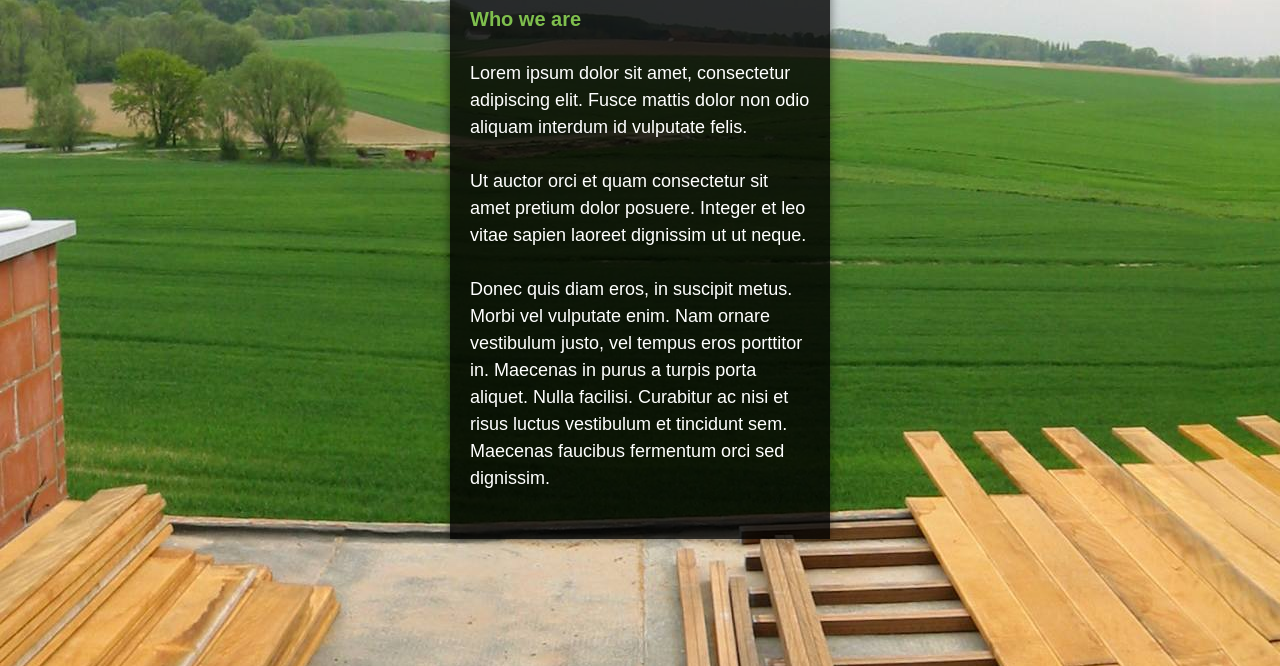
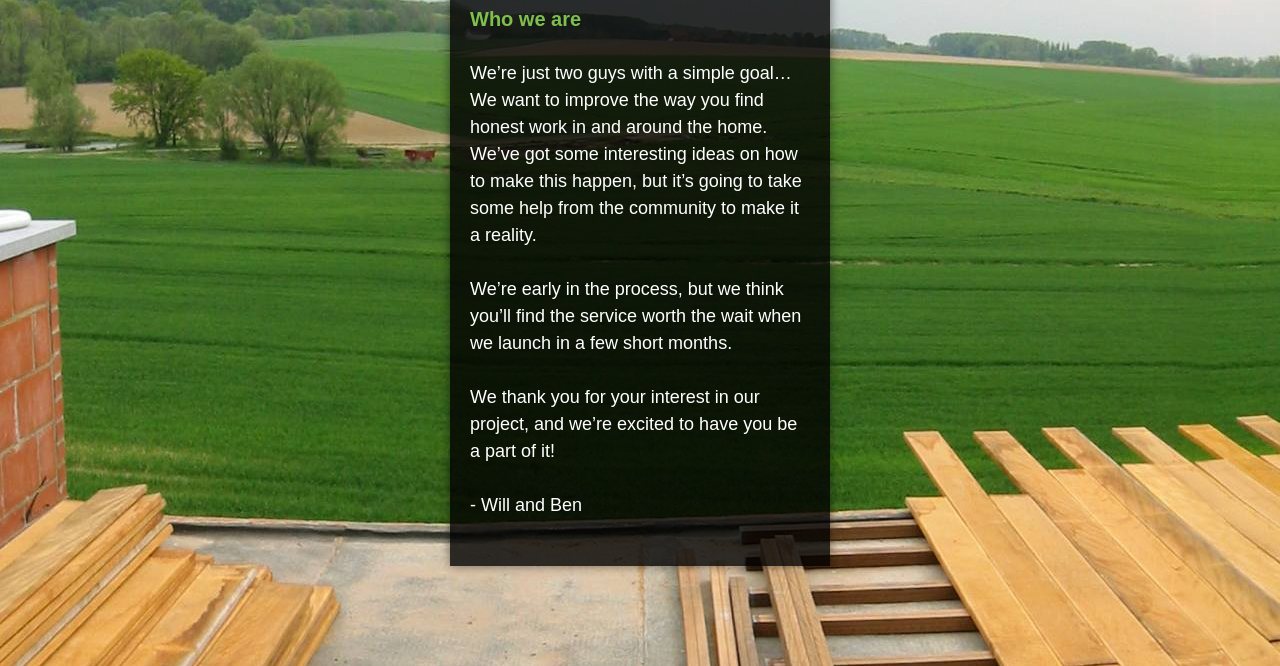
Before and after one commit to nerdyworm/launchy, a plain HTML site: page public/about.html in a window 1280 px wide. Shown: the part 193-859 px from the top of the page. Before the commit the page ends 832 px from the top, so only its background shows below. Drawn offline with Linux system fonts and the light colour scheme.

Commit message:
updates to about text

```diff
--- a/public/about.html
+++ b/public/about.html
@@ -17,9 +17,10 @@
 
     <div id="about">
       <h2 class="hi">Who we are</h2>
-      <p>Lorem ipsum dolor sit amet, consectetur adipiscing elit. Fusce mattis dolor non odio aliquam interdum id vulputate felis.</p>
-      <p>Ut auctor orci et quam consectetur sit amet pretium dolor posuere. Integer et leo vitae sapien laoreet dignissim ut ut neque.</p>
-      <p>Donec quis diam eros, in suscipit metus. Morbi vel vulputate enim. Nam ornare vestibulum justo, vel tempus eros porttitor in. Maecenas in purus a turpis porta aliquet. Nulla facilisi. Curabitur ac nisi et risus luctus vestibulum et tincidunt sem. Maecenas faucibus fermentum orci sed dignissim.</p>
+      <p>We’re just two guys with a simple goal…We want to improve the way you find honest work in and around the home.  We’ve got some interesting ideas on how to make this happen, but it’s going to take some help from the community to make it a reality.</p>
+        <p>We’re early in the process, but we think you’ll find the service worth the wait when we launch in a few short months.</p>
+        <p>We thank you for your interest in our project, and we’re excited to have you be a part of it!</p>
+        <p>- Will and Ben</p>
     </div>
   </div>
 
```
